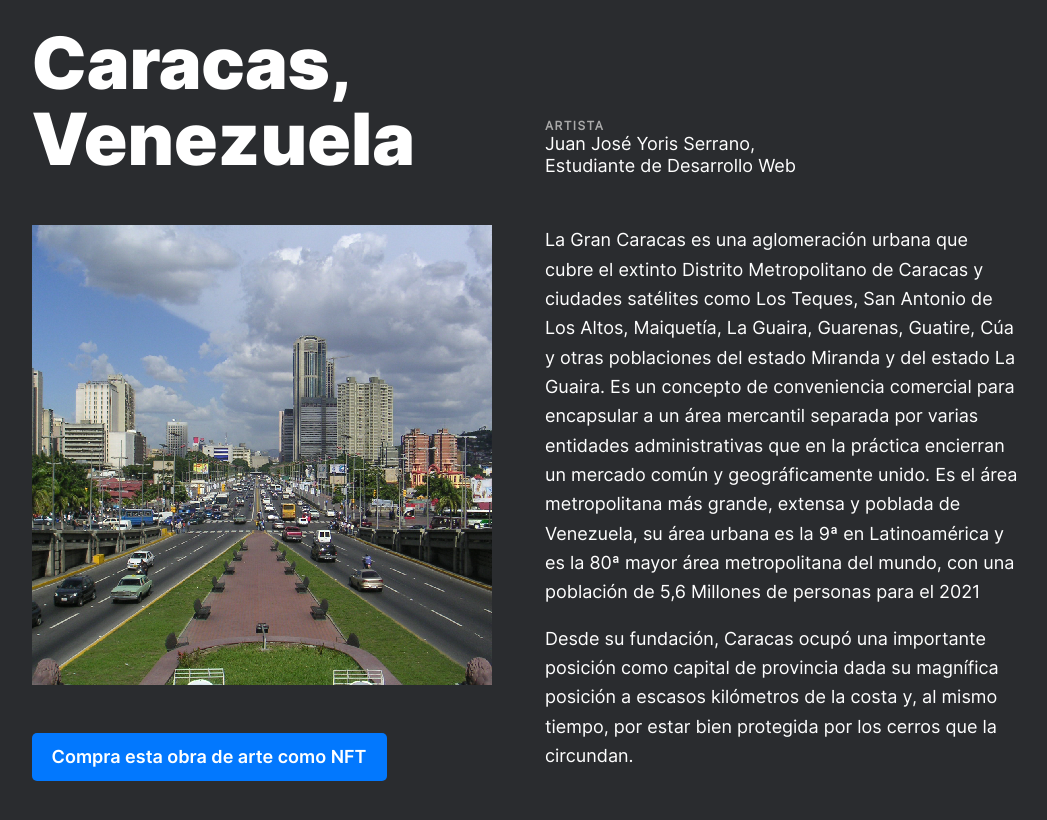
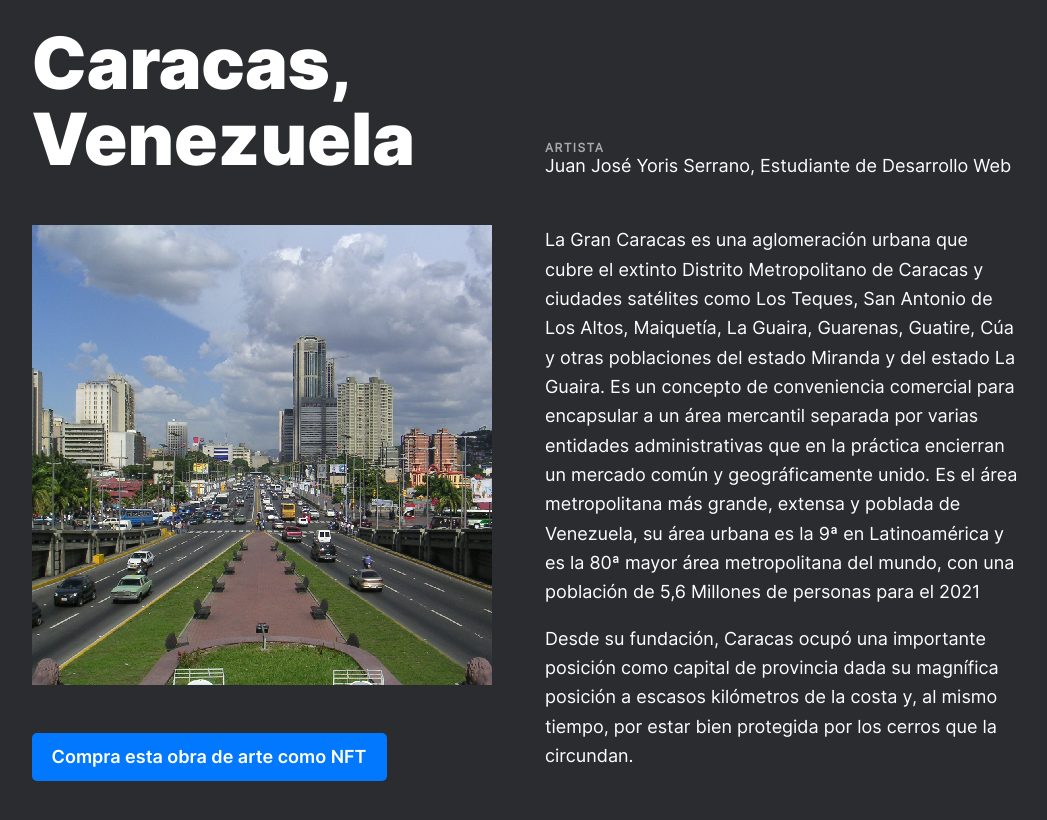
Before and after one commit to Sn4k321/web_project_3_esp, a plain HTML site: page index.html in a window 1280 px wide. Shown: the part 5960-6780 px from the top of the page, without its empty margins (115-1162 px from the left). Drawn offline with Linux system fonts and the light colour scheme.

Commit message:
web_1.4_1288x_768x_320x

```diff
--- a/index.html
+++ b/index.html
@@ -94,7 +94,7 @@
             <img src="./images/5-Ccs-Vzla.png" alt="Avenida Bolivar Caracas" class="place__img">
             <div class="place__website">
                 <h3 class="place__heading">Artista</h3>
-                <p class="place__artist">Juan José Yoris Serrano,<br> Estudiante de Desarrollo Web</p>
+                <p class="place__artist">Juan José Yoris Serrano, Estudiante de Desarrollo Web</p>
             </div>
             <div class="place__paragraph">
                 <p class="place__paragraph">La Gran Caracas es una aglomeración urbana que cubre el extinto Distrito Metropolitano de Caracas y ciudades satélites como Los Teques, San Antonio de Los Altos, Maiquetía, La Guaira, Guarenas, Guatire, Cúa y otras poblaciones del estado Miranda y del estado La Guaira. Es un concepto de conveniencia comercial para encapsular a un área mercantil separada por varias entidades administrativas que en la práctica encierran un mercado común y geográficamente unido. Es el área metropolitana más grande, extensa y poblada de Venezuela, su área urbana es la 9ª en Latinoamérica y es la 80ª mayor área metropolitana del mundo, con una población de 5,6 Millones de personas para el 2021 </p>
```
